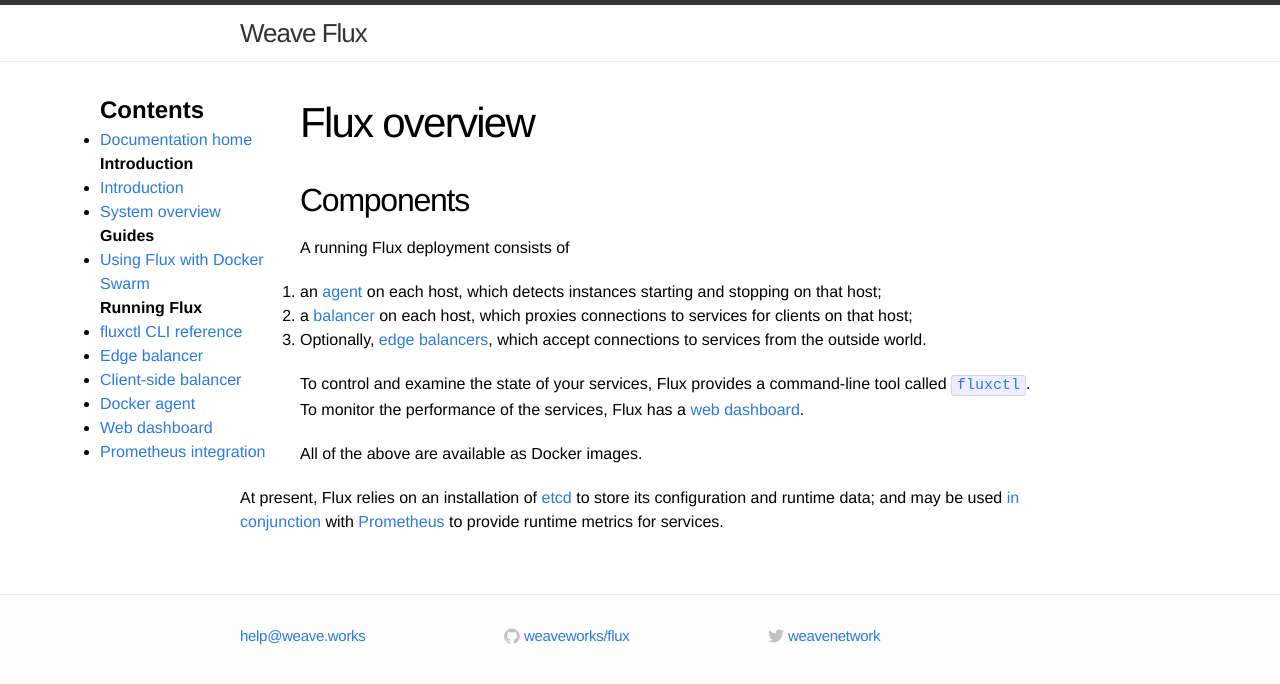
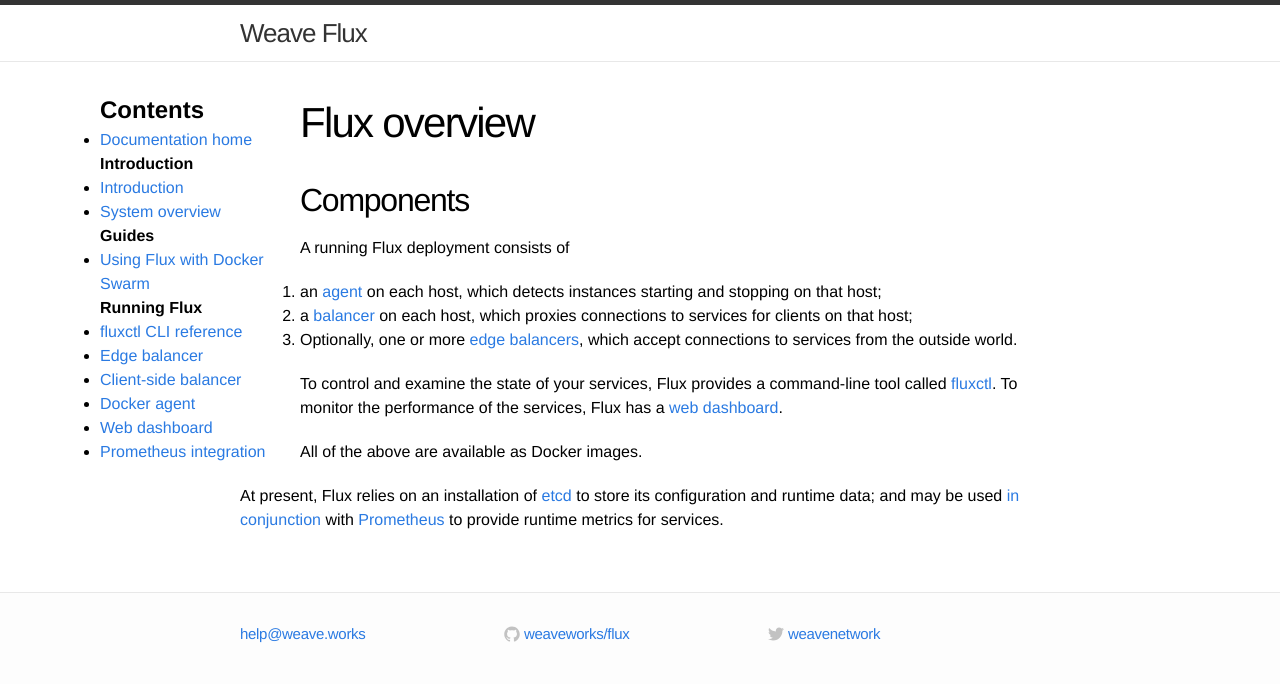
Before and after one commit to weaveworks-experiments/flux-classic, a Jekyll site: the page built from site/overview.md, in a window 1280 px wide. Shown: the top 684 px of the page. Built offline with Jekyll 4.4.1, drawn with Linux system fonts in a browser that asks for light colours.

Commit message:
Convert <a> tags to markdown links

```diff
--- a/site/overview.md
+++ b/site/overview.md
@@ -7,24 +7,23 @@
 
 A running Flux deployment consists of
 
- 1. an <a href="/agent/">agent</a> on each host, which detects
- instances starting and stopping on that host;
- 2. a <a href="/balancer/">balancer</a> on each host, which proxies
+ 1. an [agent](/agent/) on each host, which detects instances starting
+ and stopping on that host;
+ 2. a [balancer](/balancer/) on each host, which proxies
  connections to services for clients on that host;
- 3. Optionally, <a href="/edgebal/">edge balancers</a>, which accept
+ 3. Optionally, one or more [edge balancers](/edgebal/), which accept
  connections to services from the outside world.
 
 To control and examine the state of your services, Flux provides a
-command-line tool called <a href="/fluxctl/">`fluxctl`</a>. To monitor
-the performance of the services, Flux has a <a href="/web/">web
-dashboard</a>.
+command-line tool called [fluxctl](/fluxctl/). To monitor
+the performance of the services, Flux has a [web dashboard](/web/).
 
 All of the above are available as Docker images.
 
 At present, Flux relies on an installation of [etcd][etcd-site] to
-store its configuration and runtime data; and may be used <a
-href="/prometheus/">in conjunction</a> with
-[Prometheus][prometheus-site] to provide runtime metrics for services.
+store its configuration and runtime data; and may be used [in
+conjunction](/prometheus/) with [Prometheus][prometheus-site] to
+provide runtime metrics for services.
 
 [etcd-site]: https://github.com/coreos/etcd
 [prometheus-site]: https://github.com/prometheus/prometheus
```
Also changed, not shown: site/web.md (+2 -2 lines).
